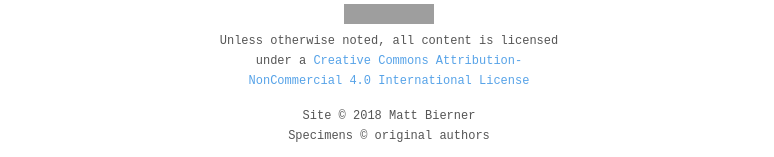
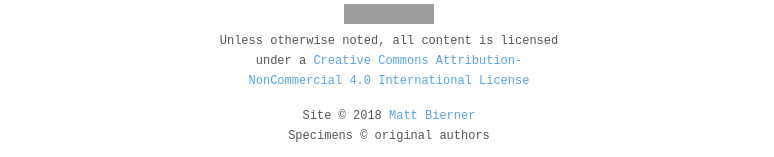
Before and after one commit to recurss/recurss.github.io, a Jekyll site: the page built from index.html, in a window 1280 px wide and 900 px high, scrolled down 3463 px. Shown: the part 740-897 px from the top of the window, without its empty margins (251-1025 px from the left). Built offline with Jekyll 4.4.1, drawn with Linux system fonts in a browser that asks for light colours; some web fonts are replaced; the list of posts is cut into pages by our own code; some of the changed lines change nothing that is shown; grey boxes are pictures that could not be loaded.

Commit message:
Adding link

```diff
--- a/_includes/index_header.html
+++ b/_includes/index_header.html
@@ -5,7 +5,7 @@
     <div>{{site.description}}</div>
 
     <nav class="site-nav">
-        <a href="">about</a>
-        <a href="">submit</a>
+        <a href="https://github.com/recurss/recurss.github.io#about">about</a>
+        <a href="https://github.com/recurss/recurss.github.io#submitting">submit</a>
     </nav>
 </header>
--- a/index.html
+++ b/index.html
@@ -35,8 +35,8 @@
 
 <footer class="index-footer container">
     <nav class="footer-links">
-        <a href="">About</a>
-        <a href="">Submit</a>
+        <a href="https://github.com/recurss/recurss.github.io#about">About</a>
+        <a href="https://github.com/recurss/recurss.github.io#submitting">Submit</a>
         <a href="/atom.xml">Atom Feed</a>
     </nav>
     <div class="footer-post">
@@ -44,6 +44,6 @@
             <a rel="license" href="https://creativecommons.org/licenses/by-nc/4.0/"><img alt="Creative Commons License" style="border-width:0" src="https://i.creativecommons.org/l/by-nc/4.0/80x15.png" />
             </a><br> Unless otherwise noted, all content is licensed under a <a rel="license" href="https://creativecommons.org/licenses/by-nc/4.0/">Creative Commons Attribution-NonCommercial 4.0 International License</a><br>
         </p>
-        <p id="copyright">Site &copy; 2018 Matt Bierner<br/>Specimens &copy; original authors</p>
+        <p id="copyright">Site &copy; 2018 <a href="https://mattbierner.com">Matt Bierner</a><br/>Specimens &copy; original authors</p>
     </div>
 </footer>
```
